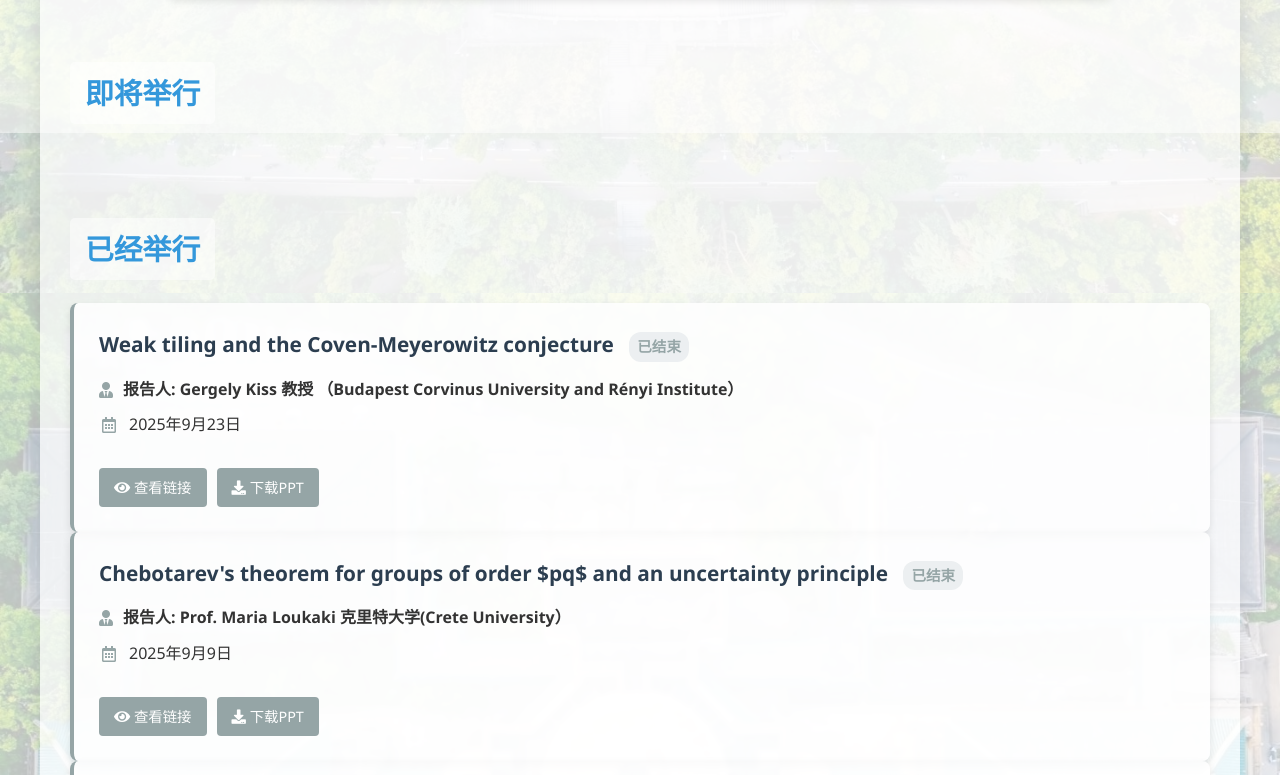
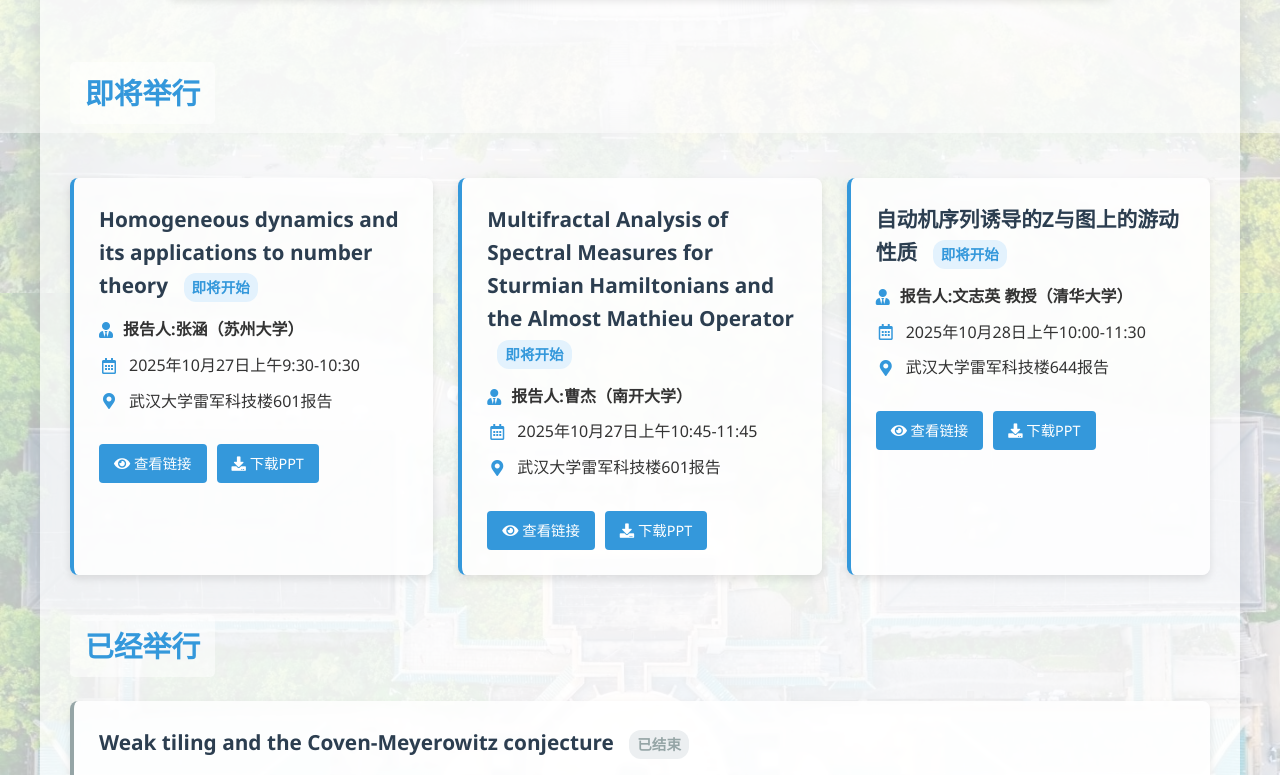
Before and after one commit to a-p-seminar/Seminar-of-Analysis-and-Probability, a plain HTML site: page index.html in a window 1280 px wide. Shown: the part 667-1442 px from the top of the page. Drawn offline with Linux system fonts and the light colour scheme.

Commit message:
Update index.html

```diff
--- a/index.html
+++ b/index.html
@@ -306,7 +306,65 @@
         </div>
 
         <div class="reports-container">
+            <div class="report-card upcoming">
+                <h3 class="report-title">Homogeneous dynamics and its applications to number theory <span class="status-badge upcoming-badge">即将开始</span></h3>
+                <div class="report-speaker">
+                    <i class="fas fa-user-tie"></i>
+                    <span>报告人:张涵（苏州大学）</span>
+                </div>
+                <div class="report-meta">
+                    <i class="far fa-calendar-alt"></i>
+                    <span>2025年10月27日上午9:30-10:30</span>
+                </div>
+                <div class="report-meta">
+                    <i class="fas fa-map-marker-alt"></i>
+                    <span>武汉大学雷军科技楼601报告</span>
+                </div>
+                <div class="buttons-group">
+                    <a href="https://maths.whu.edu.cn/info/1115/149182.htm" class="btn btn-view"><i class="fas fa-eye"></i> 查看链接</a>
+                    <a href="#" class="btn"><i class="fas fa-download"></i> 下载PPT</a>
+                </div>
+            </div>
 
+            <div class="report-card upcoming">
+                <h3 class="report-title">Multifractal Analysis of Spectral Measures for Sturmian Hamiltonians and the Almost Mathieu Operator <span class="status-badge upcoming-badge">即将开始</span></h3>
+                <div class="report-speaker">
+                    <i class="fas fa-user-tie"></i>
+                    <span>报告人:曹杰（南开大学）</span>
+                </div>
+                <div class="report-meta">
+                    <i class="far fa-calendar-alt"></i>
+                    <span>2025年10月27日上午10:45-11:45</span>
+                </div>
+                <div class="report-meta">
+                    <i class="fas fa-map-marker-alt"></i>
+                    <span>武汉大学雷军科技楼601报告</span>
+                </div>
+                <div class="buttons-group">
+                    <a href="https://maths.whu.edu.cn/info/1115/149192.htm" class="btn btn-view"><i class="fas fa-eye"></i> 查看链接</a>
+                    <a href="#" class="btn"><i class="fas fa-download"></i> 下载PPT</a>
+                </div>
+            </div>
+
+             <div class="report-card upcoming">
+                <h3 class="report-title">自动机序列诱导的Z与图上的游动性质 <span class="status-badge upcoming-badge">即将开始</span></h3>
+                <div class="report-speaker">
+                    <i class="fas fa-user-tie"></i>
+                    <span>报告人:文志英 教授（清华大学）</span>
+                </div>
+                <div class="report-meta">
+                    <i class="far fa-calendar-alt"></i>
+                    <span>2025年10月28日上午10:00-11:30</span>
+                </div>
+                <div class="report-meta">
+                    <i class="fas fa-map-marker-alt"></i>
+                    <span>武汉大学雷军科技楼644报告</span>
+                </div>
+                <div class="buttons-group">
+                    <a href="https://maths.whu.edu.cn/info/1115/149322.htm" class="btn btn-view"><i class="fas fa-eye"></i> 查看链接</a>
+                    <a href="#" class="btn"><i class="fas fa-download"></i> 下载PPT</a>
+                </div>
+            </div>
 
 
         </div>
```
